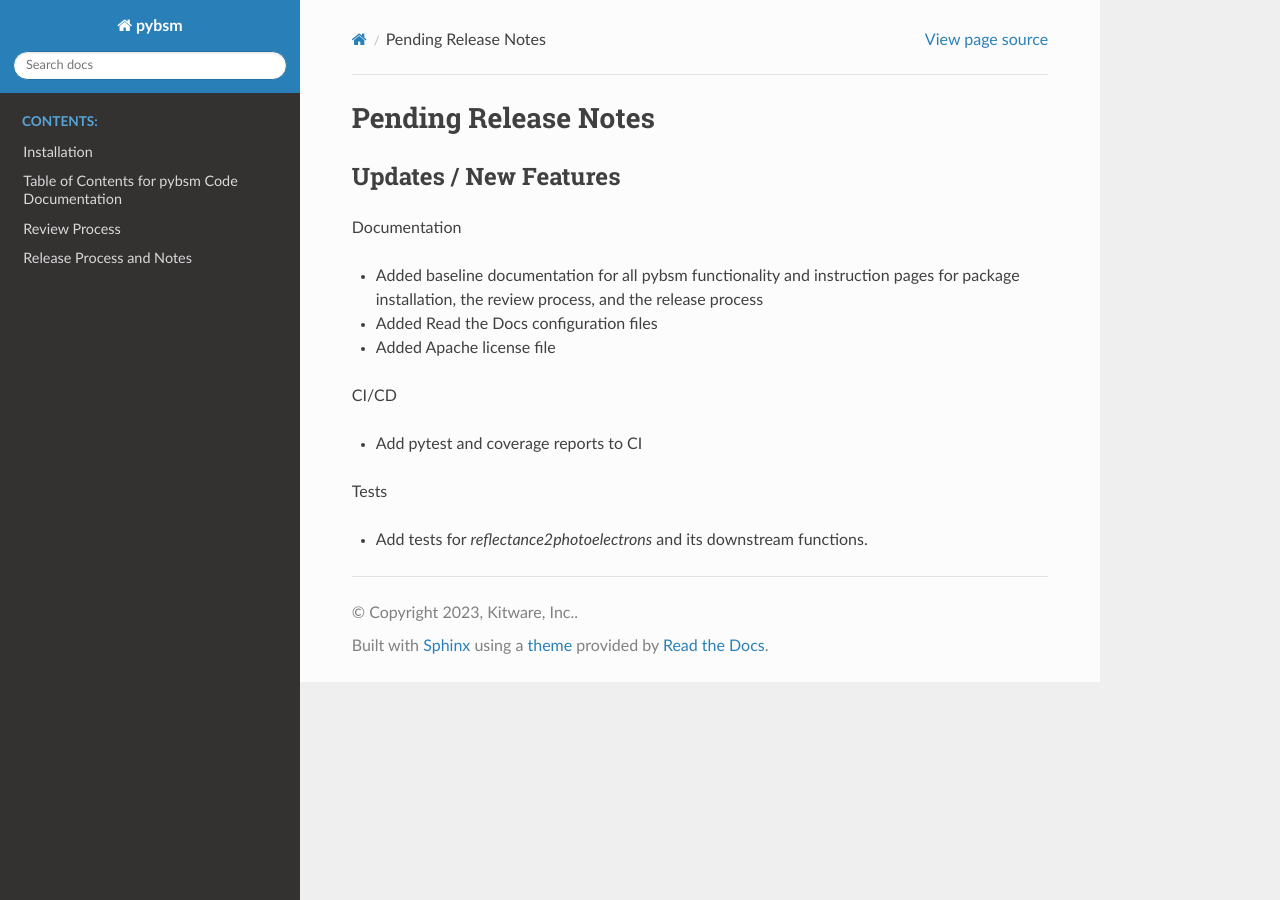
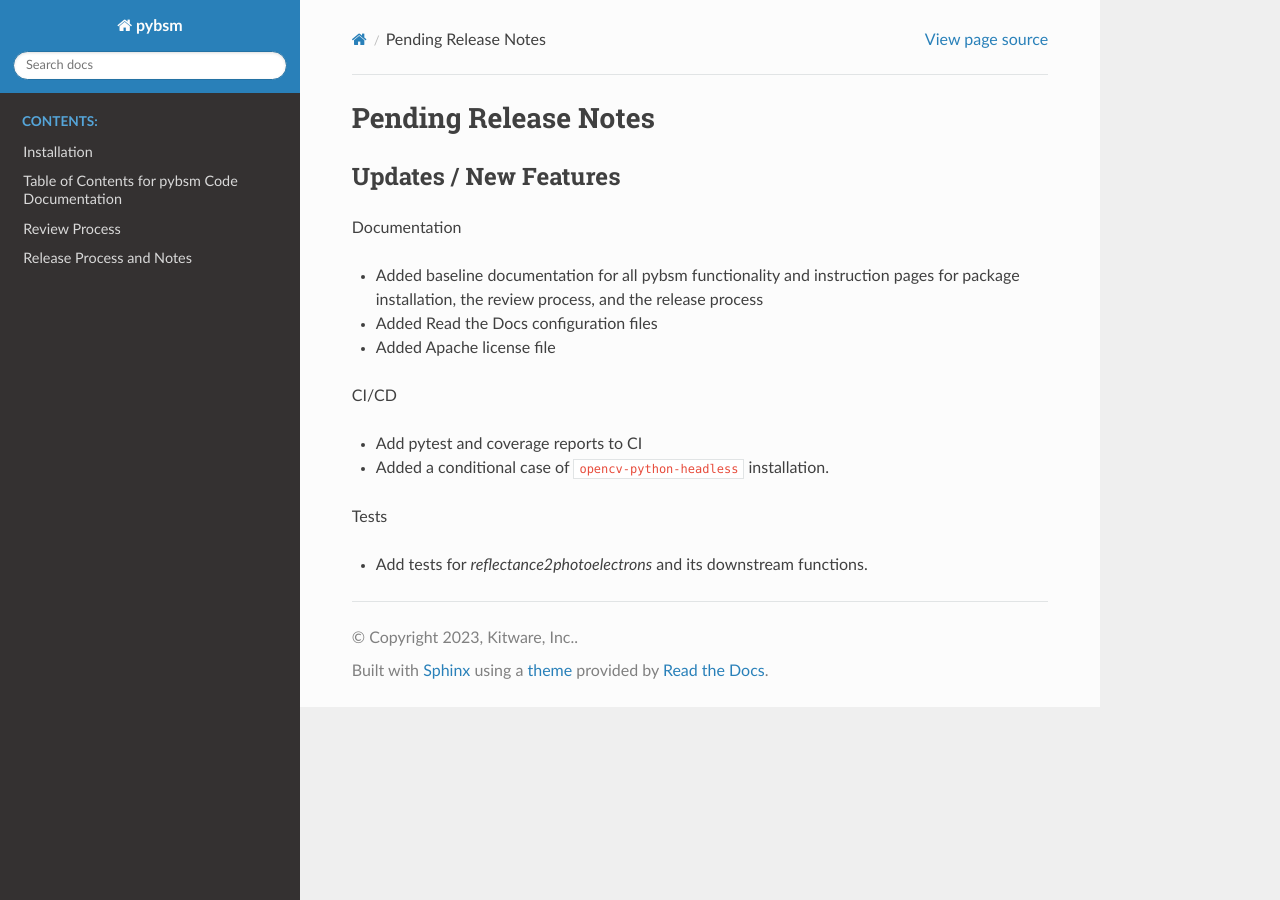
Before and after one commit to Kitware/pybsm, a Sphinx documentation site: the page built from docs/release_notes/pending_release.rst, in a window 1280 px wide. Built offline with Sphinx 7.4.7 and the Read the Docs theme 2.0.0, drawn with Linux system fonts in a browser that asks for light colours.

Commit message:
Add conditional opencv-headless install CI job

```diff
--- a/docs/release_notes/pending_release.rst
+++ b/docs/release_notes/pending_release.rst
@@ -17,6 +17,8 @@ CI/CD
 
 * Add pytest and coverage reports to CI
 
+* Added a conditional case of ``opencv-python-headless`` installation.
+
 Tests
 
 * Add tests for `reflectance2photoelectrons` and its downstream functions.
```
Also changed, not shown: .gitlab-ci.yml.
